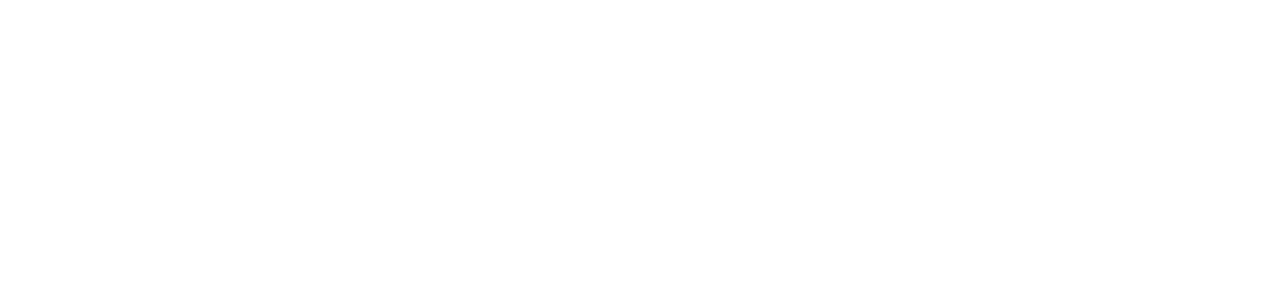
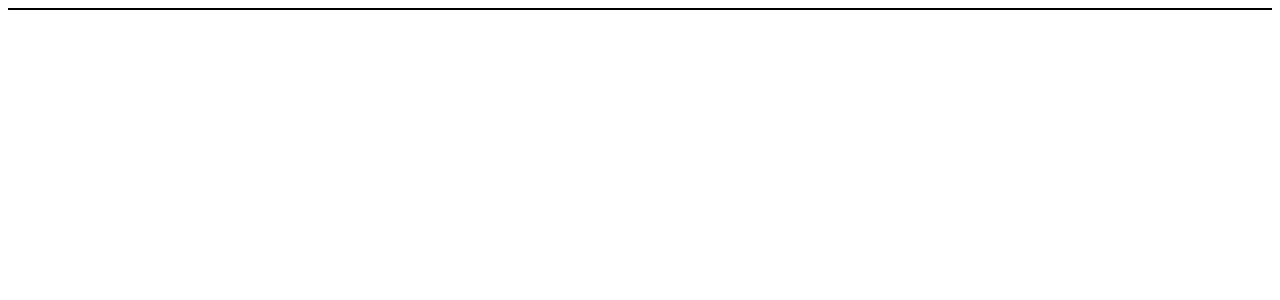
Before and after one commit to DanannEstherQahnaarin/react-exam-prj-02, a React (Vite) app: page / in a window 1280 px wide. Shown: the top 300 px of the page. Built offline with nearby package versions, Linux system fonts and the light colour scheme.

Commit message:
add file

```diff
--- a/src/App.tsx
+++ b/src/App.tsx
@@ -1,4 +1,5 @@
 import {ButtonBox, ImageBox, ItemBox} from "@components/Containers"
+import {SolidLine} from "@components/Liner"
 
 export default function App() {
 
@@ -7,6 +8,10 @@
       <ItemBox>
         <ButtonBox></ButtonBox>
       </ItemBox>
+      <SolidLine />
+      <ItemBox>
+        <ButtonBox></ButtonBox>
+      </ItemBox>
     </>
   )
 }
--- /dev/null
+++ b/src/components/Liner.tsx
@@ -0,0 +1,9 @@
+import styled from "styled-components";
+
+const LineSoild = styled.div`
+    border: 1px solid black;
+`
+
+export function SolidLine(){
+    return <LineSoild />;
+}
```
